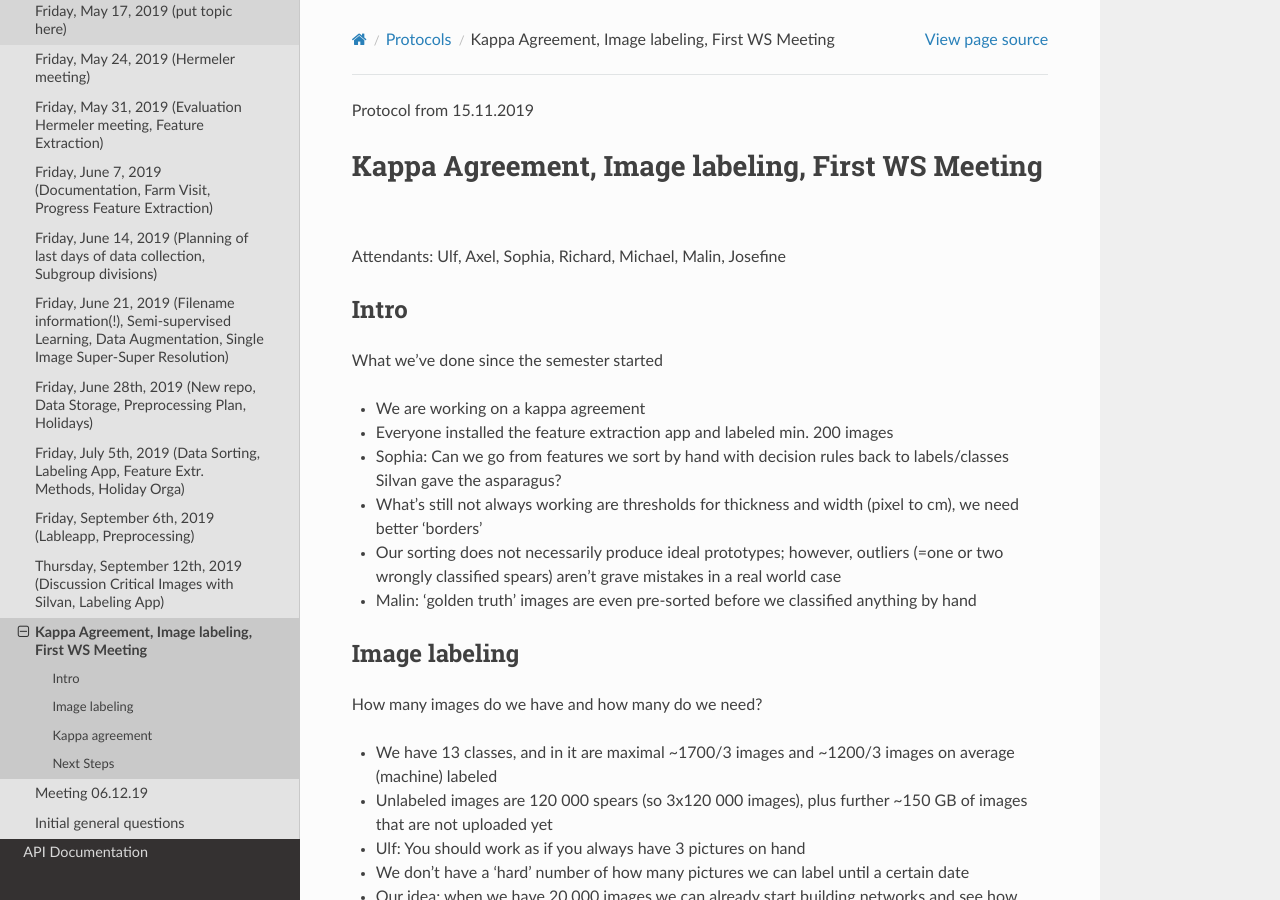
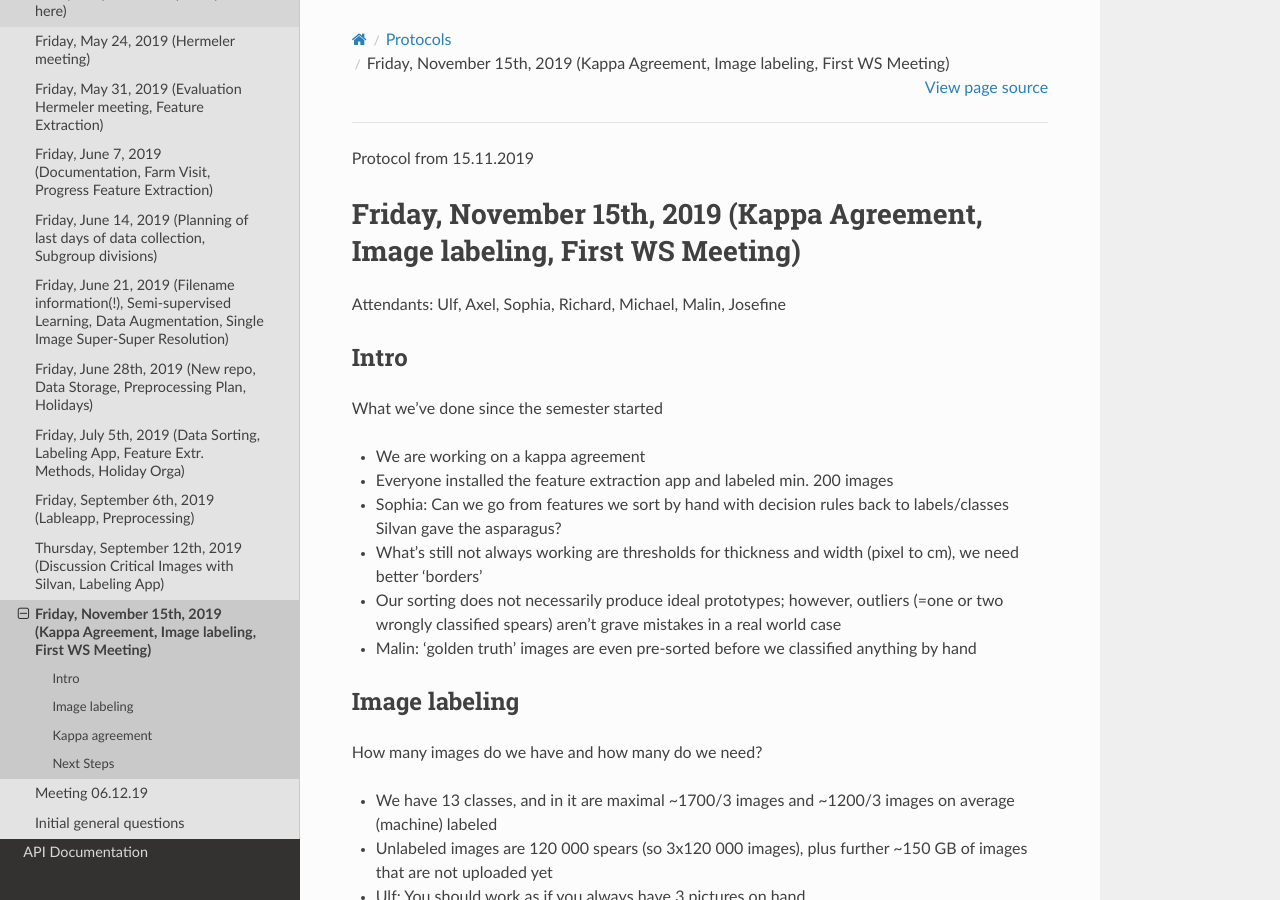
Before and after one commit to CogSciUOS/asparagus, a Sphinx documentation site: the page built from docs/protocols/protocol_19_11_15.md, in a window 1280 px wide and 900 px high. Built offline with Sphinx 7.4.7 and the Read the Docs theme 2.0.0, drawn with Linux system fonts in a browser that asks for light colours; the version number could not be read and is left out.

Commit message:
Update protocol_19_11_15.md
Changed title of protocol.

```diff
--- a/docs/protocols/protocol_19_11_15.md
+++ b/docs/protocols/protocol_19_11_15.md
@@ -1,5 +1,5 @@
 Protocol from 15.11.2019
-# Kappa Agreement, Image labeling, First WS Meeting
+# Friday, November 15th, 2019 (Kappa Agreement, Image labeling, First WS Meeting)
 Attendants: Ulf, Axel, Sophia, Richard, Michael, Malin, Josefine
 
 ## Intro
```
